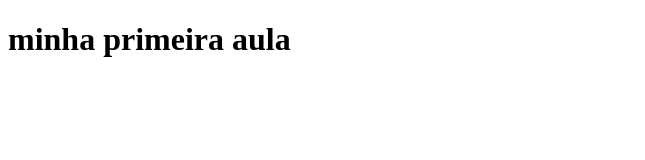
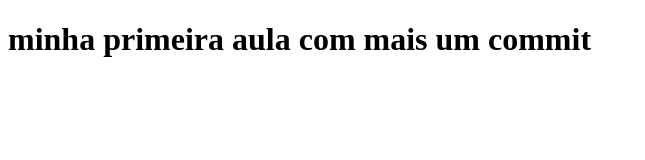
Before and after one commit to htmlpetaqui/aula-1, a plain HTML site: page index.html in a window 1280 px wide. Shown: the whole page, without its empty margins (0-645 px from the left). Drawn offline with Linux system fonts and the light colour scheme.

Commit message:
adicionamos mais uma parte de texto no nosso codigo

```diff
--- a/index.html
+++ b/index.html
@@ -5,6 +5,6 @@
   <title>aula 1</title>
 </head>
 </body>
-<h1>minha primeira aula</h1>
+<h1>minha primeira aula com mais um commit</h1>
 </body>
 </html>
```
